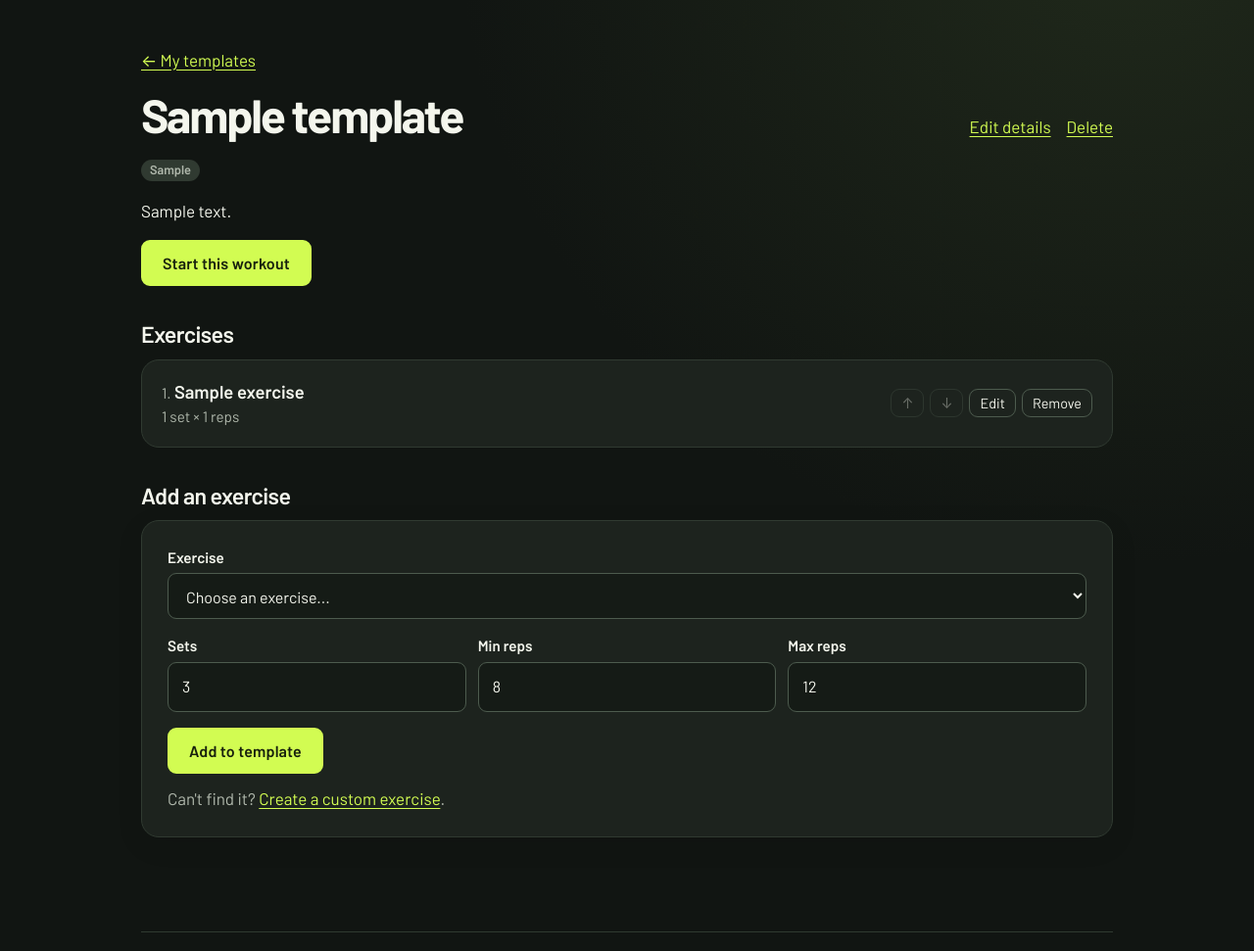
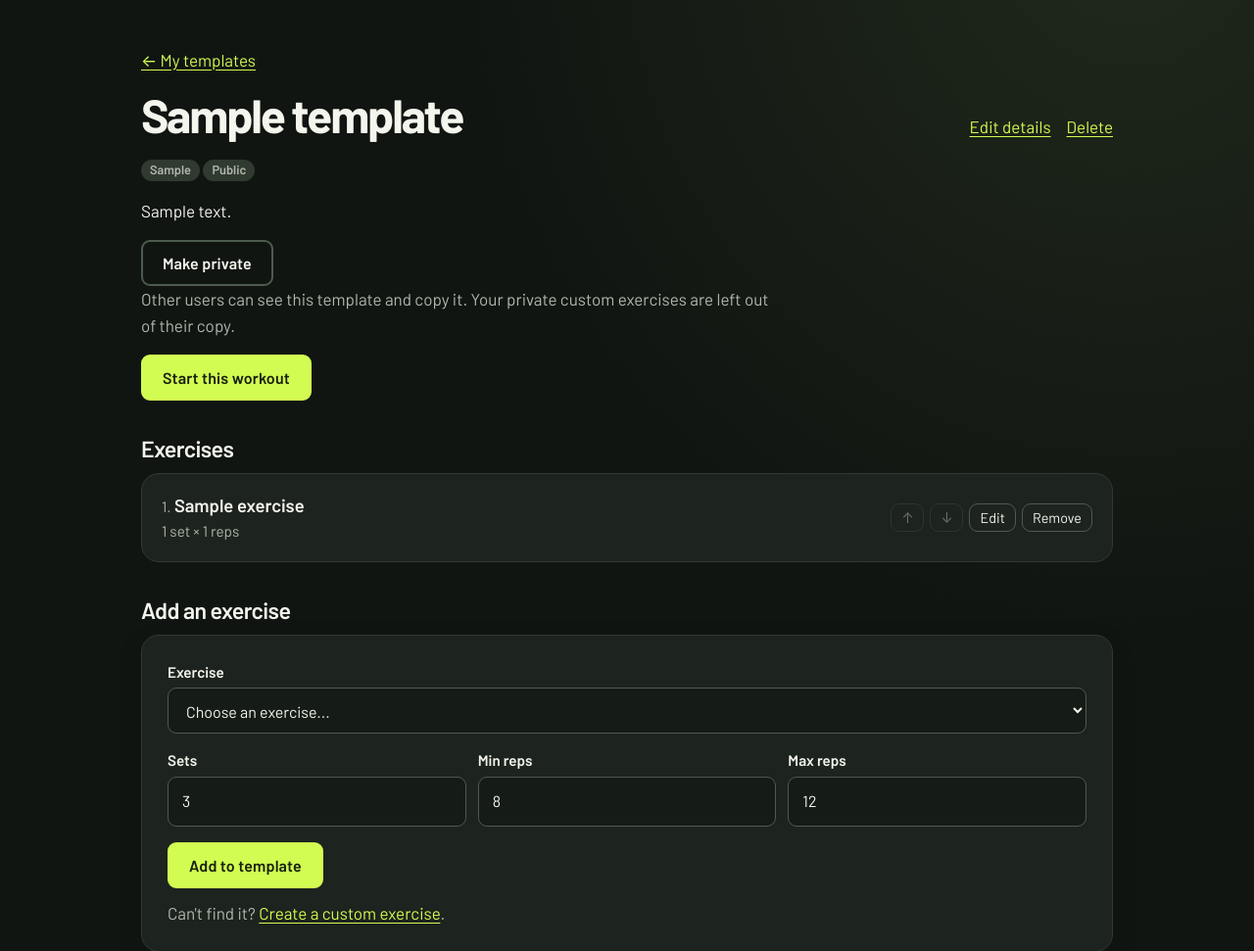
Before and after one commit to brendanboedy/LiftLog, a Flask app: page /templates/1 in a window 1280 px wide. Shown: the part 81-1052 px from the top of the page at 98% size. Run offline with Flask 3, Linux system fonts and the light colour scheme; a user stored in the database is signed in; tables that the repository leaves empty hold one stand-in row (values such as "Sample post").

Commit message:
add public templates and copying (FR-20, FR-21)
Owners can make a template public or private again. Other users can
browse public templates, see who made them, and copy one into their own
templates. Copies are private and independent. Public templates are
view-only for everyone but their owner, and a workout can only be
started from your own or a ready-made template.

```diff
--- a/app/models.py
+++ b/app/models.py
@@ -185,7 +185,8 @@ class WorkoutTemplate(db.Model):
     name = db.Column(db.String(100), nullable=False)
     description = db.Column(db.Text)
     difficulty = db.Column(db.String(20), nullable=False)
-    # In the ER model. New templates are private (FR-20); sharing comes later (FR-21).
+    # In the ER model. New templates are private (FR-20). A public one can be viewed
+    # and copied by other users (FR-21), never changed by them.
     is_public = db.Column(db.Boolean, nullable=False, default=False, server_default=db.false())
     created_at = db.Column(db.DateTime(timezone=True), nullable=False, default=utc_now)
 
@@ -210,7 +211,15 @@ class WorkoutTemplate(db.Model):
         return self.user_id is not None and self.user_id == user.id
 
     def is_visible_to(self, user):
-        """Everyone sees predefined templates; the user's own templates only they see."""
+        """Everyone sees predefined and public templates; a private one only its owner (NFR-2)."""
+        return self.is_predefined or self.is_public or self.is_owned_by(user)
+
+    def is_startable_by(self, user):
+        """A workout can be started from the user's own templates and the predefined ones.
+
+        Public templates made by other people can only be copied (FR-21): they may use
+        that person's private custom exercises, which this user is not allowed to see.
+        """
         return self.is_predefined or self.is_owned_by(user)
 
     def renumber(self):
--- a/app/templates/workout_templates/detail.html
+++ b/app/templates/workout_templates/detail.html
@@ -4,9 +4,16 @@
 {% block title %}{{ template.name }} · LiftLog{% endblock %}
 
 {% block content %}
-  {# Predefined templates (FR-19) are view-only: no editing controls #}
+  {# Predefined (FR-19) and other people's public (FR-21) templates are view-only: no editing controls #}
   {% set can_edit = template.is_owned_by(current_user) %}
-  <p><a href="{{ url_for('workout_templates.list_templates') }}">&larr; {{ "My templates" if can_edit else "Templates" }}</a></p>
+  {% set shared_by_someone_else = not can_edit and not template.is_predefined %}
+  <p>
+    {% if shared_by_someone_else %}
+      <a href="{{ url_for('workout_templates.browse_public') }}">&larr; Public templates</a>
+    {% else %}
+      <a href="{{ url_for('workout_templates.list_templates') }}">&larr; {{ "My templates" if can_edit else "Templates" }}</a>
+    {% endif %}
+  </p>
 
   <div class="page-heading">
     <h1>{{ template.name }}</h1>
@@ -20,12 +27,40 @@
   <p>
     <span class="badge badge-muted">{{ template.difficulty }}</span>
     {% if template.is_predefined %}<span class="badge badge-muted">Ready-made</span>{% endif %}
+    {% if can_edit %}
+      <span class="badge badge-muted">{{ "Public" if template.is_public else "Private" }}</span>
+    {% endif %}
+    {% if shared_by_someone_else %}<span class="muted">by {{ template.owner.username }}</span>{% endif %}
   </p>
   {% if template.description %}
     <p class="instructions">{{ template.description }}</p>
   {% endif %}
 
-  {% if template.items %}
+  {% if can_edit %}
+    {# FR-20: public templates can be seen and copied by other users #}
+    <form class="inline" method="post" action="{{ url_for('workout_templates.set_visibility', template_id=template.id) }}">
+      <input type="hidden" name="csrf_token" value="{{ csrf_token() }}">
+      <input type="hidden" name="visibility" value="{{ 'private' if template.is_public else 'public' }}">
+      <button type="submit" class="button button-secondary">{{ "Make private" if template.is_public else "Make public" }}</button>
+    </form>
+    <p class="muted">
+      {% if template.is_public %}
+        Other users can see this template and copy it. Your private custom exercises are left out of their copy.
+      {% else %}
+        Only you can see this template.
+      {% endif %}
+    </p>
+  {% endif %}
+
+  {% if shared_by_someone_else %}
+    {# FR-21: a copy is your own template, so you can edit it #}
+    <form method="post" action="{{ url_for('workout_templates.copy', template_id=template.id) }}">
+      <input type="hidden" name="csrf_token" value="{{ csrf_token() }}">
+      <button type="submit" class="button">Copy to my templates</button>
+    </form>
+  {% endif %}
+
+  {% if template.items and not shared_by_someone_else %}
     {# FR-22: start a workout session that copies this template's exercises #}
     <form method="post" action="{{ url_for('workout_sessions.start') }}">
       <input type="hidden" name="csrf_token" value="{{ csrf_token() }}">
@@ -41,7 +76,12 @@
         <li class="exercise-item">
           <div class="item-main">
             <span class="muted">{{ loop.index }}.</span>
-            <a href="{{ url_for('exercises.detail', exercise_id=item.exercise.id) }}">{{ item.exercise.name }}</a>
+            {% if item.exercise.is_visible_to(current_user) %}
+              <a href="{{ url_for('exercises.detail', exercise_id=item.exercise.id) }}">{{ item.exercise.name }}</a>
+            {% else %}
+              {# someone else's private custom exercise: show its name, but its page is not open to you #}
+              {{ item.exercise.name }} <span class="badge badge-muted">Custom</span>
+            {% endif %}
             {% if item.exercise.is_archived %}<span class="badge badge-muted">Archived</span>{% endif %}
             <div class="muted">{{ item.target_sets }} set{{ "" if item.target_sets == 1 else "s" }} × {{ item.rep_range }} reps</div>
           </div>
--- a/app/templates/workout_templates/list.html
+++ b/app/templates/workout_templates/list.html
@@ -5,7 +5,10 @@
 {% block content %}
   <div class="page-heading">
     <h1>My workout templates</h1>
-    <a class="button" href="{{ url_for('workout_templates.create') }}">New template</a>
+    <div class="actions">
+      <a href="{{ url_for('workout_templates.browse_public') }}">Browse public templates</a>
+      <a class="button" href="{{ url_for('workout_templates.create') }}">New template</a>
+    </div>
   </div>
 
   {% if templates %}
@@ -16,6 +19,7 @@
           <span class="muted meta">
             <span>{{ template.difficulty }}</span>
             <span>{{ template.items|length }} exercise{{ "" if template.items|length == 1 else "s" }}</span>
+            {% if template.is_public %}<span>Public</span>{% endif %}
           </span>
         </li>
       {% endfor %}
--- a/app/workout_sessions/routes.py
+++ b/app/workout_sessions/routes.py
@@ -140,7 +140,7 @@ def start():
     template_id = request.form.get("template_id", "")
     if template_id:
         template = db.session.get(WorkoutTemplate, int(template_id)) if template_id.isdigit() else None
-        if template is None or not template.is_visible_to(current_user):
+        if template is None or not template.is_startable_by(current_user):
             abort(404)
         workout = WorkoutSession(user_id=current_user.id, template_id=template.id, name=template.name)
         for template_item in template.items:
--- a/app/workout_templates/routes.py
+++ b/app/workout_templates/routes.py
@@ -1,9 +1,10 @@
-"""Workout template pages (FR-14 to FR-19).
+"""Workout template pages (FR-14 to FR-21).
 
 Templates are private: every page needs a login (NFR-3), and someone else's
-template answers "404 Not Found" so its existence isn't revealed.
-Predefined templates (FR-19) can be viewed by everyone but changed by no one,
-so every page that changes a template uses own_template_or_404.
+private template answers "404 Not Found" so its existence isn't revealed.
+Predefined templates (FR-19) and other people's public templates (FR-21) can
+be viewed by everyone but changed by no one, so every page that changes a
+template uses own_template_or_404.
 Pages that change data only accept POST (a button with a CSRF token).
 """
 from flask import abort, flash, redirect, render_template, request, url_for
@@ -26,7 +27,7 @@ def own_template_or_404(template_id):
 
 
 def visible_template_or_404(template_id):
-    """The template, if the logged-in user owns it or it's predefined (view only)."""
+    """The template, if the logged-in user owns it or it's predefined or public (view only)."""
     template = db.session.get(WorkoutTemplate, template_id)
     if template is None or not template.is_visible_to(current_user):
         abort(404)
@@ -114,7 +115,7 @@ def create():
 @login_required
 def detail(template_id):
     """FR-16: the template's exercises in order, with sets and rep ranges.
-    FR-19: predefined templates use this page too, without the editing controls."""
+    FR-19 / FR-21: predefined and public templates use this page too, without the editing controls."""
     template = visible_template_or_404(template_id)
     add_form = make_add_form() if template.is_owned_by(current_user) else None
     return render_template("workout_templates/detail.html", template=template, add_form=add_form)
@@ -151,6 +152,86 @@ def delete(template_id):
         flash(f"Deleted {name}.", "info")
         return redirect(url_for("workout_templates.list_templates"))
     return render_template("workout_templates/confirm_delete.html", template=template)
+
+
+# ---------- sharing (FR-20, FR-21) ----------
+
+@bp.route("/public")
+@login_required
+def browse_public():
+    """FR-21: other users' public templates, with their creator's username (open team decision).
+
+    Predefined templates have no owner and the user's own public ones are already in
+    their own list, so neither appears here.
+    """
+    templates = db.session.execute(
+        db.select(WorkoutTemplate)
+        .where(
+            WorkoutTemplate.is_public.is_(True),
+            WorkoutTemplate.user_id.is_not(None),
+            WorkoutTemplate.user_id != current_user.id,
+        )
+        .order_by(db.func.lower(WorkoutTemplate.name), WorkoutTemplate.id)
+    ).scalars().all()
+    return render_template("workout_templates/public.html", templates=templates)
+
+
+@bp.route("/<int:template_id>/visibility", methods=["POST"])
+@login_required
+def set_visibility(template_id):
+    """FR-20: make one of your templates public or private again.
+
+    Anyone who already copied it keeps their copy: a copy is a separate template.
+    """
+    template = own_template_or_404(template_id)
+    if request.form.get("visibility") not in ("public", "private"):
+        abort(400)
+    template.is_public = request.form["visibility"] == "public"
+    db.session.commit()
+    if template.is_public:
+        flash(f"{template.name} is now public. Other users can see and copy it.", "success")
+    else:
+        flash(f"{template.name} is now private.", "info")
+    return back_to(template)
+
+
+@bp.route("/<int:template_id>/copy", methods=["POST"])
+@login_required
+def copy(template_id):
+    """FR-21: copy someone else's public template into your own templates.
+
+    The copy is private (FR-20) and belongs to you, so you can edit it like any
+    other template. Exercises you aren't allowed to see (the other person's
+    private custom exercises) are left out of the copy.
+    """
+    original = db.session.get(WorkoutTemplate, template_id)
+    if (original is None or original.is_predefined or original.is_owned_by(current_user)
+            or not original.is_public):
+        abort(404)
+
+    new = WorkoutTemplate(
+        user_id=current_user.id, name=original.name, description=original.description,
+        difficulty=original.difficulty,
+    )
+    skipped = 0
+    for item in original.items:
+        if not item.exercise.is_visible_to(current_user):
+            skipped += 1
+            continue
+        new.items.append(WorkoutTemplateExercise(
+            exercise_id=item.exercise_id, order_index=len(new.items) + 1,
+            target_sets=item.target_sets, rep_range_min=item.rep_range_min,
+            rep_range_max=item.rep_range_max,
+        ))
+    db.session.add(new)
+    db.session.commit()
+
+    message = f"Copied {new.name} to your templates."
+    if skipped:
+        message += (f" {skipped} exercise{'' if skipped == 1 else 's'} left out because "
+                    f"{'it is' if skipped == 1 else 'they are'} private to {original.owner.username}.")
+    flash(message, "success")
+    return back_to(new)
 
 
 # ---------- exercises inside a template ----------
```
Also changed, not shown: app/templates/workout_templates/public.html (added, +29 -0 lines), tests/test_public_templates.py (added, +335 -0 lines).
